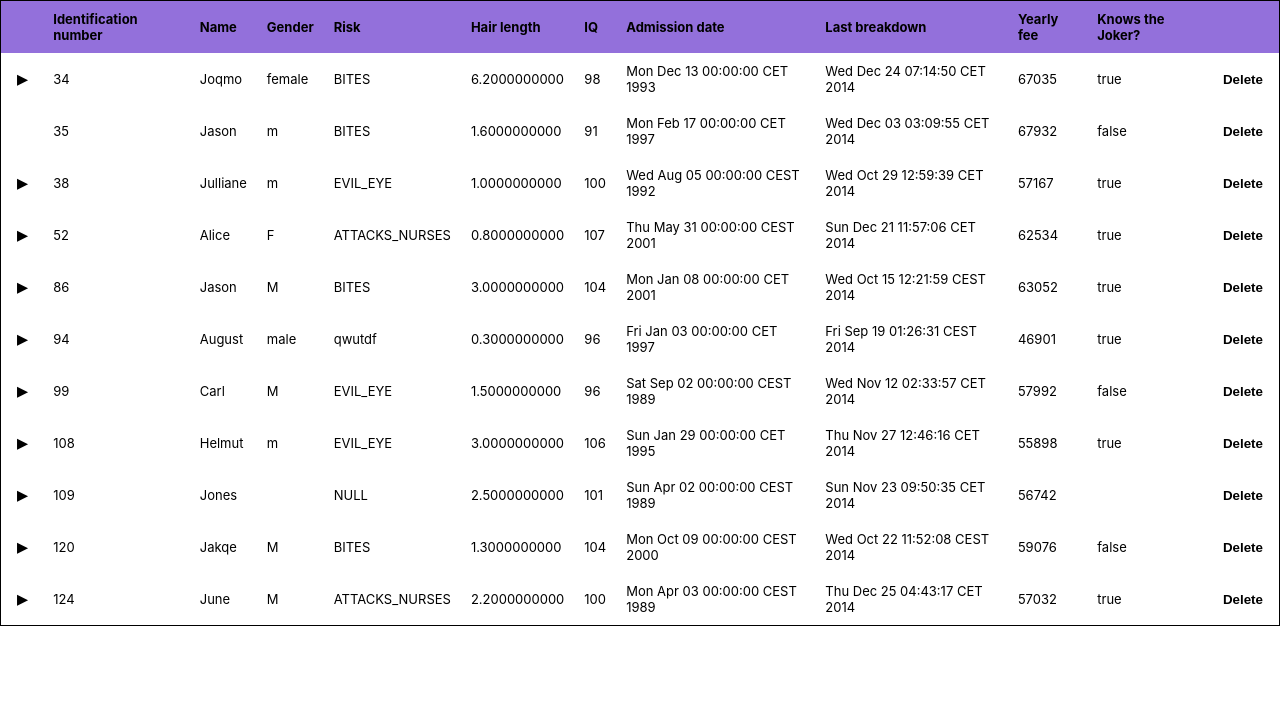
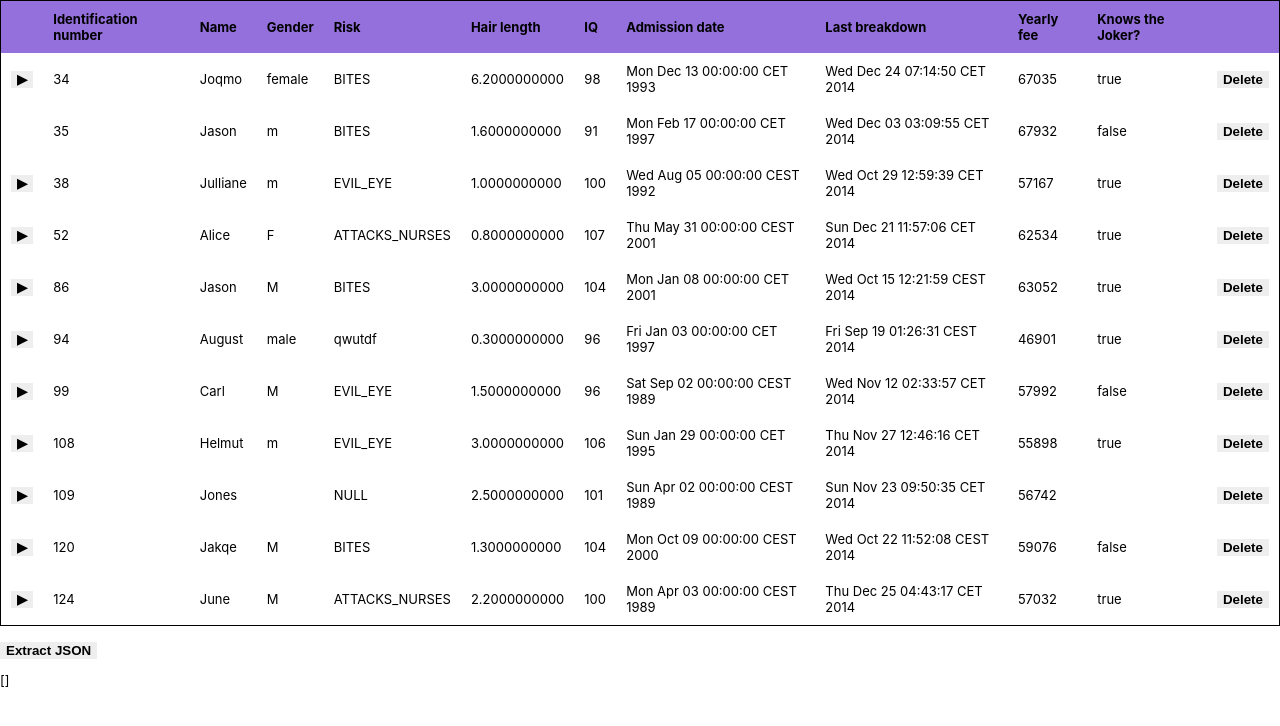
Before and after one commit to hyeonjoo/nested-table, a Next.js app: page / in a window 1280 px wide. Shown: the top 726 px of the page. Built offline with nearby package versions, Linux system fonts and the light colour scheme.

Commit message:
feat: extract json

```diff
--- a/models/Record.ts
+++ b/models/Record.ts
@@ -25,4 +25,21 @@ export default class Record implements RecordType {
     if (this.parentRecord) this.parentRecord.removeKid(this.titleGroup, index);
     else store.records.splice(index, 1);
   };
+
+  getObj = () => {
+    let retKids = {};
+    for (const [key, kidObj] of Object.entries(this.kids)) {
+      let ret = [];
+      kidObj.records.forEach((kid: Record) => {
+        ret.push(kid.getObj());
+      });
+      retKids[key] = {
+        records: ret,
+      };
+    }
+    return {
+      data: this.data,
+      kids: retKids,
+    };
+  };
 }
--- a/pages/index.tsx
+++ b/pages/index.tsx
@@ -2,7 +2,7 @@ import Table from "@components/modules/Table";
 import Container from "@components/templates/Container";
 import { useStore } from "@store/StoreProvider";
 import { observer } from "mobx-react-lite";
-import { useEffect } from "react";
+import { useEffect, useState } from "react";
 
 const IndexPage = observer(() => {
   const store = useStore();
@@ -15,8 +15,23 @@ const IndexPage = observer(() => {
   return (
     <Container>
       {records?.length > 0 ? <Table records={records} /> : <h2>Empty :)</h2>}
+      <br />
+      <RecordsToJSON />
     </Container>
   );
 });
 
+const RecordsToJSON = observer(() => {
+  const store = useStore();
+  const [recordsInJSON, setRecordsInJSON] = useState(store.recordsToJSON());
+  return (
+    <>
+      <button onClick={() => setRecordsInJSON(store.recordsToJSON())}>
+        Extract JSON
+      </button>
+      <p>{recordsInJSON}</p>
+    </>
+  );
+});
+
 export default IndexPage;
--- a/store/store.tsx
+++ b/store/store.tsx
@@ -41,4 +41,12 @@ export class Store {
     });
     return records;
   };
+
+  recordsToJSON = () => {
+    let ret = [];
+    this.records.forEach((record) => {
+      ret.push(record.getObj());
+    });
+    return JSON.stringify(ret);
+  };
 }
--- a/styles/global.css
+++ b/styles/global.css
@@ -30,6 +30,6 @@ td, th {
 
 button {
   border: 0;
-  background-color: white;
+  background-color: #eeeeee;
   font-weight: bold;
 }
```
